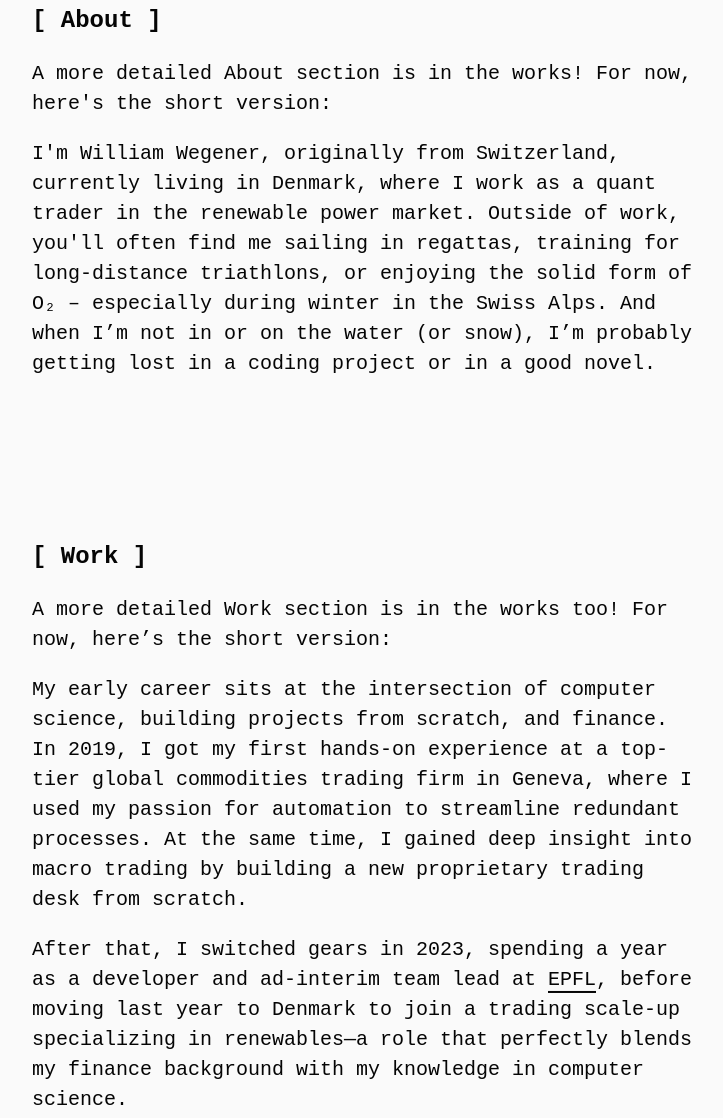
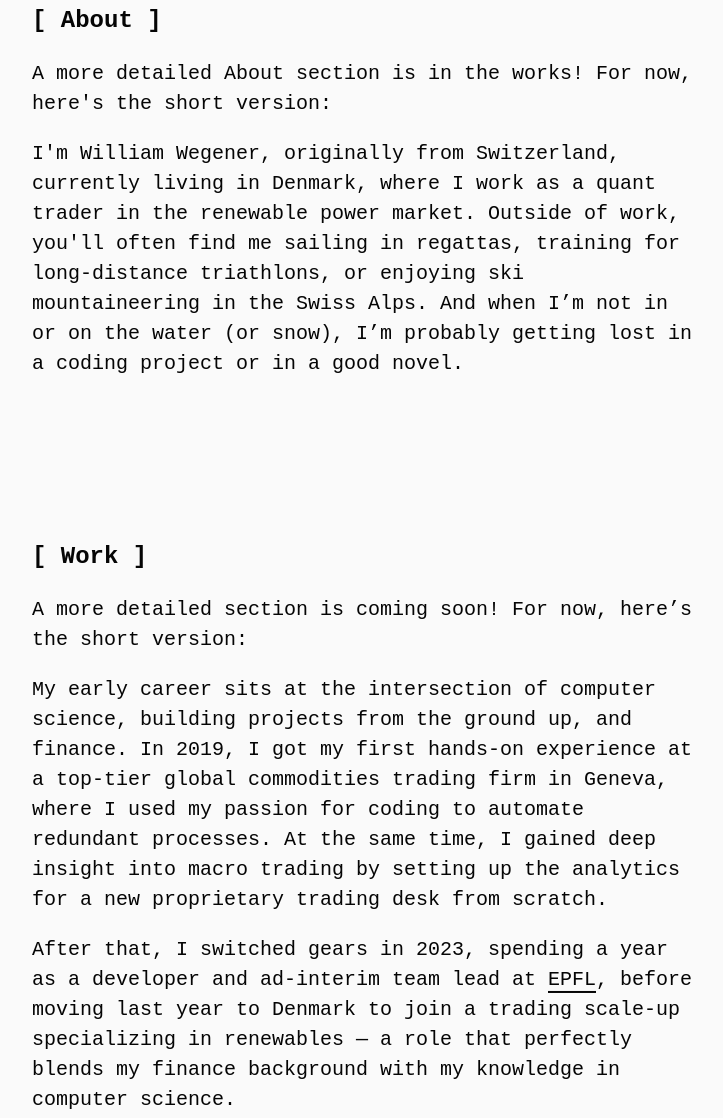
Before and after one commit to penrose-5/oat, a plain HTML site: page index.html in a window 1280 px wide. Shown: the part 3139-4257 px from the top of the page, without its empty margins (108-831 px from the left). Drawn offline with Linux system fonts and the light colour scheme.

Commit message:
Update presentation typos

```diff
--- a/index.html
+++ b/index.html
@@ -71,22 +71,19 @@
                 <p>A more detailed About section is in the works! For now, here's the short version:</p>
                 <p>I'm William Wegener, originally from Switzerland, currently living in Denmark, where I work as a
                     quant trader in the renewable power market. Outside of work, you'll often find me sailing in
-                    regattas, training for long-distance triathlons, or enjoying the solid form of O₂ – especially
-                    during winter in the Swiss Alps. And when I’m not in or on the water (or snow), I’m probably getting
-                    lost in a coding project or in a good novel.</p>
+                    regattas, training for long-distance triathlons, or enjoying ski mountaineering in the Swiss Alps. And when I’m not in or on the water (or snow), I’m probably getting lost in a coding project or in a good novel.</p>
             </div>
             <div class="work">
                 <h2>[ Work ]</h2>
-                <p>A more detailed Work section is in the works too! For now, here’s the short version:</p>
-                <p>My early career sits at the intersection of computer science, building projects from scratch, and
+                <p>A more detailed section is coming soon! For now, here’s the short version:</p>
+                <p>My early career sits at the intersection of computer science, building projects from the ground up, and
                     finance. In 2019, I got my first hands-on experience at a top-tier global commodities trading firm
-                    in Geneva, where I used my passion for automation to streamline redundant processes. At the same
-                    time, I gained deep insight into macro trading by building a new proprietary trading desk from
-                    scratch.</p>
+                    in Geneva, where I used my passion for coding to automate redundant processes. At the same
+                    time, I gained deep insight into macro trading by setting up the analytics for a new proprietary trading desk from scratch.</p>
                 <p>After that, I switched gears in 2023, spending a year as a developer and ad-interim team lead at <a
                         href="https://www.epfl.ch/schools/enac/about/data-at-enac/" target="_blank"
                         class="dashed">EPFL</a>, before moving last year to Denmark to join a trading scale-up
-                    specializing in renewables—a role that perfectly blends my finance background with my knowledge in
+                    specializing in renewables — a role that perfectly blends my finance background with my knowledge in
                     computer science.
                 </p>
             </div>
@@ -101,7 +98,7 @@
             <div class="post-scriptum">
                 <h2>[ P.S. ]</h2>
                 <p>Oh, and why <span class="dash dashed">avoine.ch</span>?</p>
-                <p>Oats (avoine in French) have fueled the last year all my ironman trainings. Now, as I shift my focus
+                <p>Oats (avoine in French) have fueled my ironman training over the past year. Now, as I shift my focus
                     toward long distance swimming, I’m still powered by one oatmeal at a time ;-)</p>
                 <p>Okay, bye now!</p>
             </div>
--- a/offline.html
+++ /dev/null
@@ -1,16 +0,0 @@
-<!DOCTYPE html>
-<html lang="en">
-
-<head>
-    <meta charset="UTF-8">
-    <meta name="viewport" content="width=device-width, initial-scale=1.0">
-    <title>Blog</title>
-    <link rel="stylesheet" href="/style/main.css">
-    <link rel="stylesheet" href="/style/pages/index.css">
-    <link rel="stylesheet" href="/style/pages/offline.css">
-</head>
-
-<body>
-    <nav></nav>
-
-</html>
```
Also changed, not shown: 1 other file.
